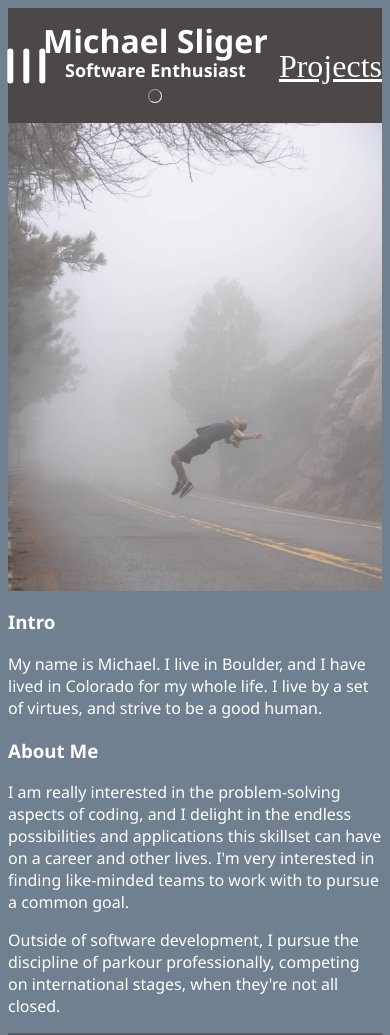
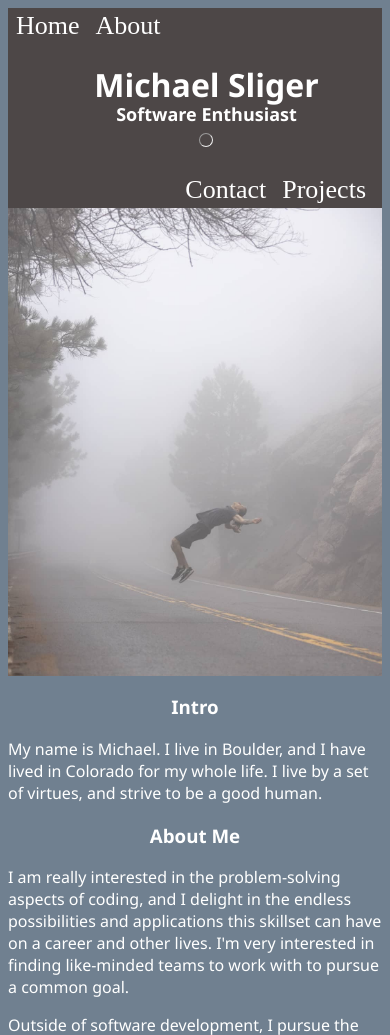
Before and after one commit to michaeljsliger/portfolio, a plain HTML site: page index.html in a window 390 px wide. Shown: the top 1035 px of the page. Drawn offline with Linux system fonts and the light colour scheme.

Commit message:
Mobile responsiveness and navbar adjust

```diff
--- a/index.html
+++ b/index.html
@@ -3,7 +3,7 @@
 <head>
   <meta charset="utf-8">
   <meta name="viewport" content="width=device-width">
-  <title>Michael Sliger Thinkful</title>
+  <title>Michael Sliger Portfolio</title>
 
   <link href="style.css" rel="stylesheet" type="text/css" />
 </head>
@@ -13,11 +13,13 @@
   <div class="header-container">
 
     <div class="menu-btn left">
-      <div class="menu-btn__burger"></div>
+      <a href="#home" class="child">Home</a>
+      <a href="#about" class="child">About</a>
+      <!-- <div class="menu-btn__burger"></div> Old element, which was removed -->
     </div>
     <div class="header-center">
       <header>
-      <div>
+        <div id="home">
           <h1> Michael Sliger </h1>
           <h2> Software Enthusiast </h2>
           <hr>
@@ -25,7 +27,9 @@
       </div>
     </header>
     <div class="header-right-empty">
-      <a href="./projects.html" target="\_blank">Projects</a>
+      <!-- <a href="#contact">Contact</a> -->
+      <a href="#contact" class="child">Contact</a>
+      <a class="child" href="./projects.html" target="\_blank">Projects</a>
     </div>
   </div>
 <!-- end header begin main -->
@@ -39,7 +43,7 @@
       <p>
         My name is Michael. I live in Boulder, and I have lived in Colorado for my whole life. I live by a set of virtues, and strive to be a good human.
       </p>
-      <h3> About Me </h3>
+      <h3 id="about"> About Me </h3>
       <p>
       I am really interested in the problem-solving aspects of coding, and I delight in the endless possibilities and applications this skillset can have on a career and other lives.
 
@@ -55,7 +59,12 @@
 
 <footer>
   <div class="parent">
-    <div class="child contact">
+    <div class="child form">
+      <form>
+        <p>Placeholder for the form</p>
+      </form>
+    </div>
+    <div class="child contact" id="contact">
     <h2> Contact Me! </h2>
       <ul>
         <li><a href="https://github.com/michaeljsliger" target="\_blank">GitHub</a></li>
@@ -63,6 +72,7 @@
         <li> <a href="mailto:michaelj.sliger@gmail.com" target="\_blank">Email</a></li>
       </ul>
     </div>
+
   </div>
 </footer>
 
--- a/style.css
+++ b/style.css
@@ -14,13 +14,18 @@
 }
 
 header {
-
+  justify-self: center;
+  align-self: center;
   display: flex;
   justify-content: center;
   align-items: center;
   color: white;
   font-family:'Segoe UI', Tahoma, Geneva, Verdana, sans-serif;
 
+}
+
+.header-center {
+  margin: 0 0 0 46px;
 }
 
 
@@ -31,38 +36,48 @@ header {
   align-items: center;
 }
 
+.child {
+  font-size: 26px;
+  margin: 0 8px;
+}
+
 .header-right-empty {
   flex: .08;
   text-align: center;
   font-size: 32px;
+  margin: 0 8px 0 0;
+  display: flex;
+}
 
+a {
+  text-decoration: none;
 }
 
 
 .menu-btn {
-  flex: .08;
+  font-size: 19px;
+  flex: .1;
   position: relative;
   display: flex;
   justify-content: center;
-  align-items: center;
-  height: 13vh;
-  width: 7vw;
-  margin: 0 0 0 13px;
-  cursor: pointer;
-  /* border: 3px solid #fff; */
-  transform: rotate(90deg)
+  align-items: space-between;
+  /* height: 13vh;
+  width: 7vw; */
+  margin: 0 0 0 0;
+  /* border: 3px solid #fff;
+  transform: rotate(90deg) */
 
 }
 
-.menu-btn__burger {
+/* .menu-btn__burger {
   position: absolute;
   width: 35px;
   height: 6px;
   background-color: white;
   border-radius: 5px;
-}
+} */
 
-.menu-btn__burger::before,
+/* .menu-btn__burger::before,
 .menu-btn__burger::after {
   content: '';
   position: absolute;
@@ -70,15 +85,18 @@ header {
   height: 6px;
   background-color: white;
   border-radius: 5px;
+} */
+
+.menu-btn__burger::before {
+  transform: translate(0, -16px)
+}
+.menu-btn__burger::after {
+  transform: translate(0, 16px)
 }
 
-.menu-btn__burger::before {
-  transform: translate(-17px, -16px)
+h3 {
+  text-align: center;
 }
-.menu-btn__burger::after {
-  transform: translate(-17px, 16px)
-}
-
 
 header h2 {
 font-size: 18px;
@@ -128,7 +146,14 @@ footer {
 
 .contact {
   text-align: center;
+}
 
+ul {
+  list-style-type: none;
+}
+
+footer {
+  height: 180px;
 }
 
 
@@ -136,7 +161,7 @@ footer {
 a:link {color:white;}
 a:visited {color: white;}
 a:hover {color:darkgoldenrod;}
-a:active {color:brown;}
+a:active {color:aqua;}
 
 /* -------------------------------------------------------- */
 /* projects.html */
@@ -169,8 +194,39 @@ a:active {color:brown;}
 
 
 
-@media all and (max-width: 700px) {
+
+
+@media all and (max-width: 660px) {
   .project-block-container {
     flex-direction: column;
   }
+
+  .header-center {
+    margin: 0 0 0 23px;
+  }
+
+  .header-container {
+    flex-direction: column;
+    align-items: center;
+    justify-content: space-around;
+    margin: 0;
+    height: 200px;
+    width: 100%;
+  }
+  .left {
+
+    align-self: flex-start;
+    justify-content: flex-end;
+  }
+  .header-right-empty {
+    align-self: flex-end;
+  }
+
+  .contact {
+    font-size: 18px;
+  }
+
+  .form {
+    font-size: 18px;
+  }
 }
```
Lines whose indentation alone changed are shown as unchanged.
